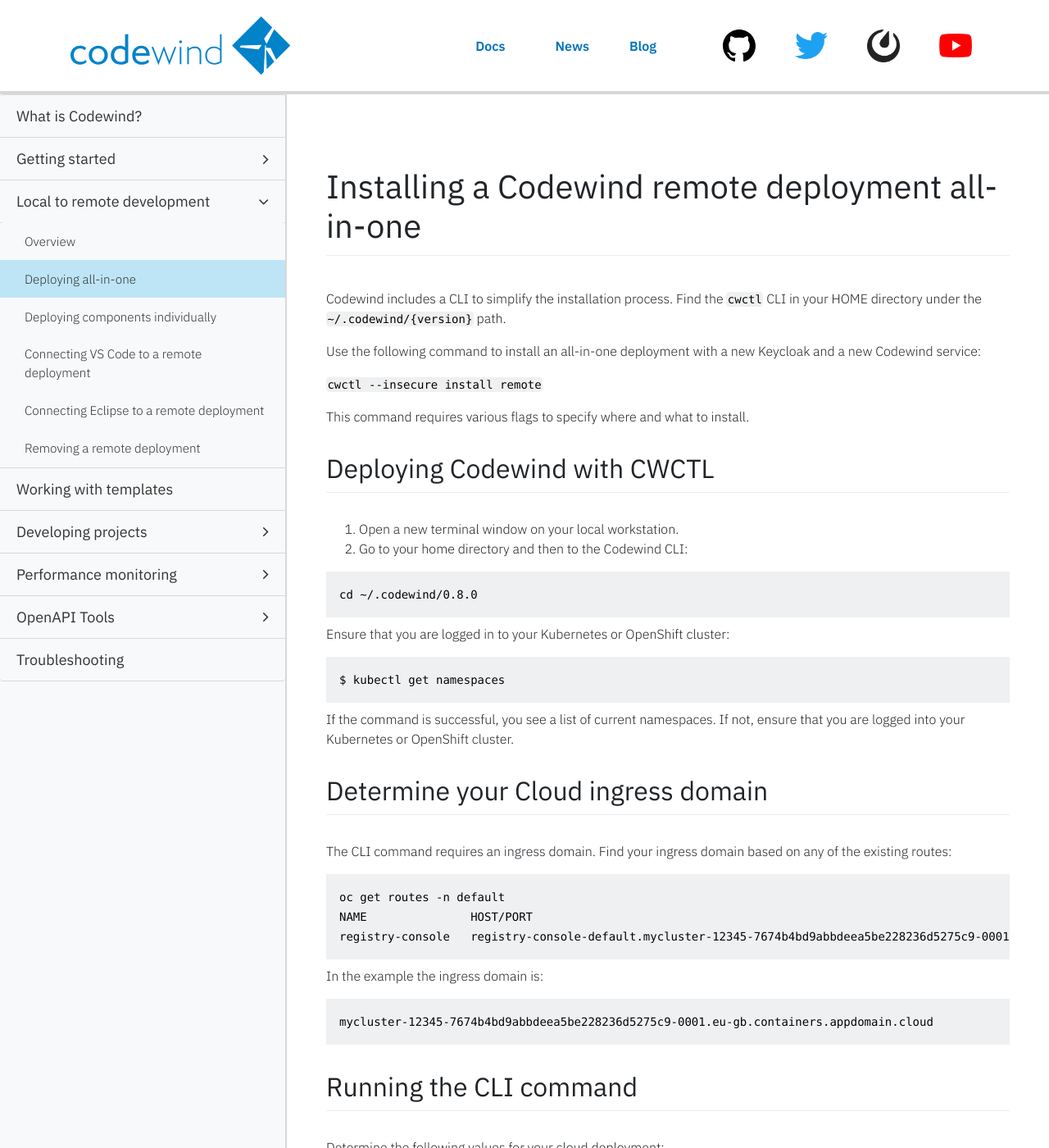
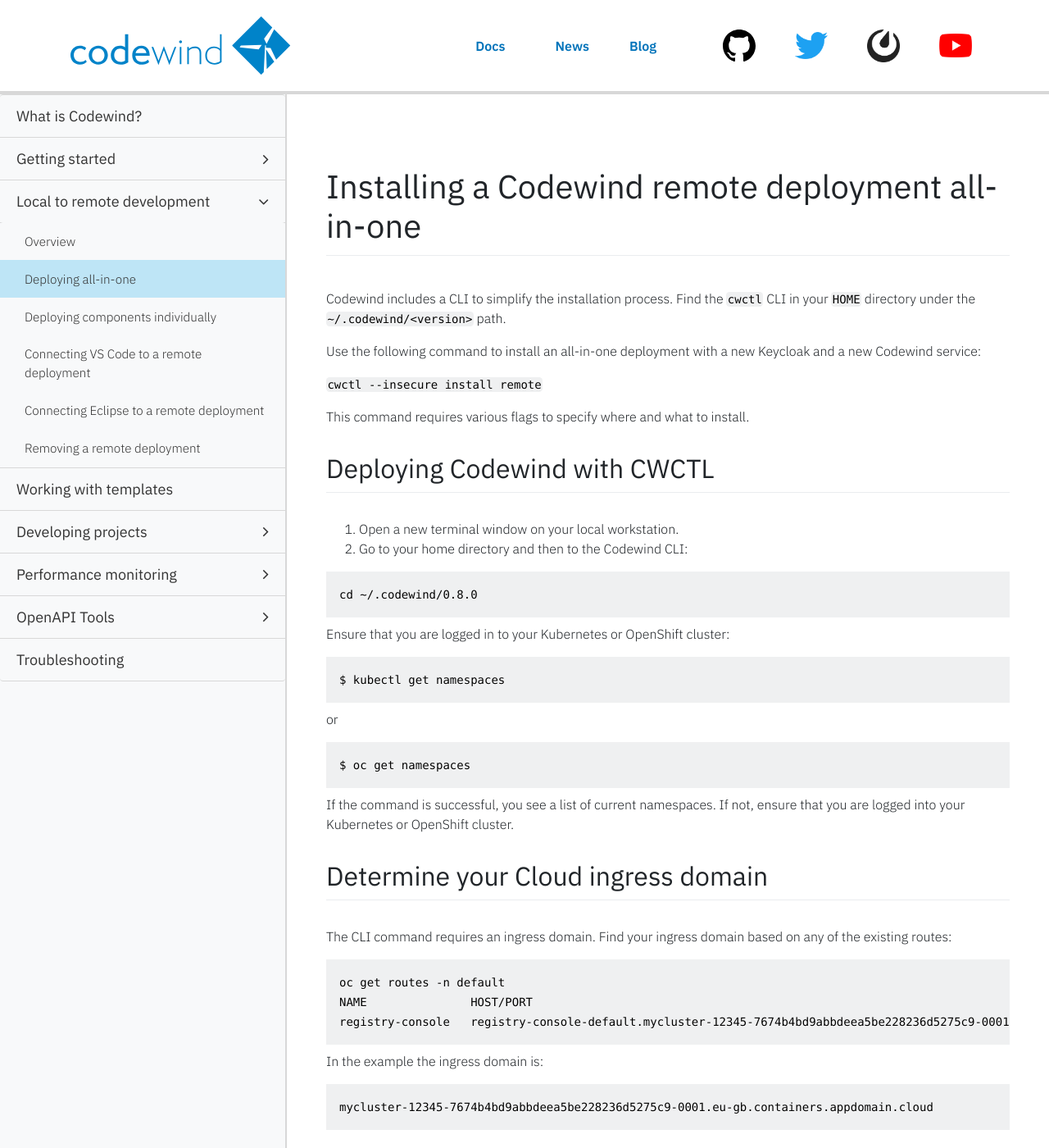
Before and after one commit to eclipse-archived/codewind-docs, a Jekyll site: the page built from docs/_documentations/remotedeploy-combo.md, in a window 1280 px wide and 1400 px high. Shown: the whole window at 82% size. Built offline with Jekyll 4.4.1, drawn with Linux system fonts in a browser that asks for light colours; nearby versions of some CDN libraries; comment, search, counter and statistics services are not loaded.

````diff
--- a/docs/_documentations/remotedeploy-combo.md
+++ b/docs/_documentations/remotedeploy-combo.md
@@ -33,6 +33,10 @@ Ensure that you are logged in to your Kubernetes or OpenShift cluster:
 
 ```
 $ kubectl get namespaces
+```
+or
+```
+$ oc get namespaces
 ```
 
 If the command is successful, you see a list of current namespaces. If not, ensure that you are logged into your Kubernetes or OpenShift cluster.
````
Also changed, not shown: other parts of docs/_documentations/remotedeploy-combo.md (+1 -1 lines).
